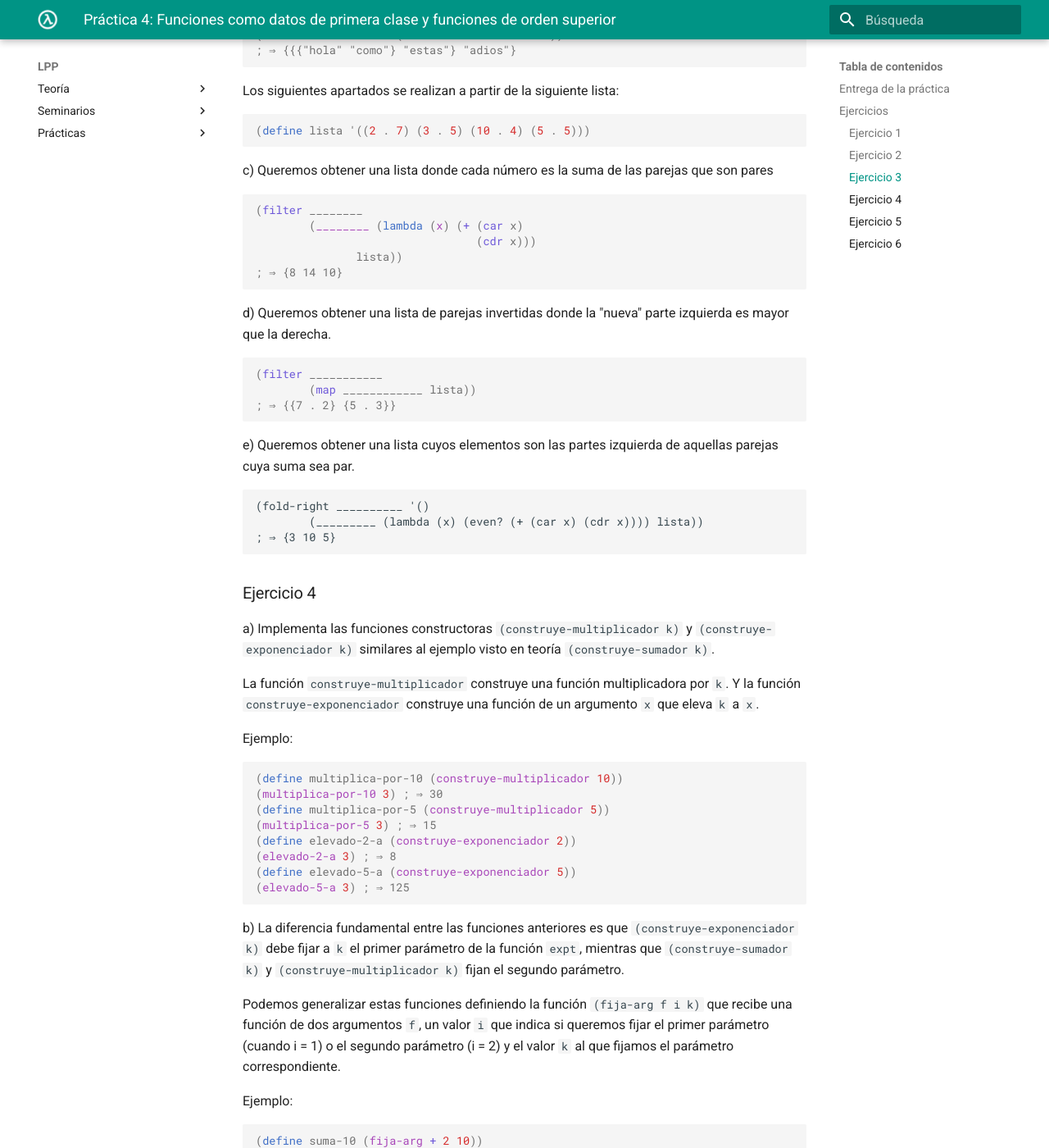
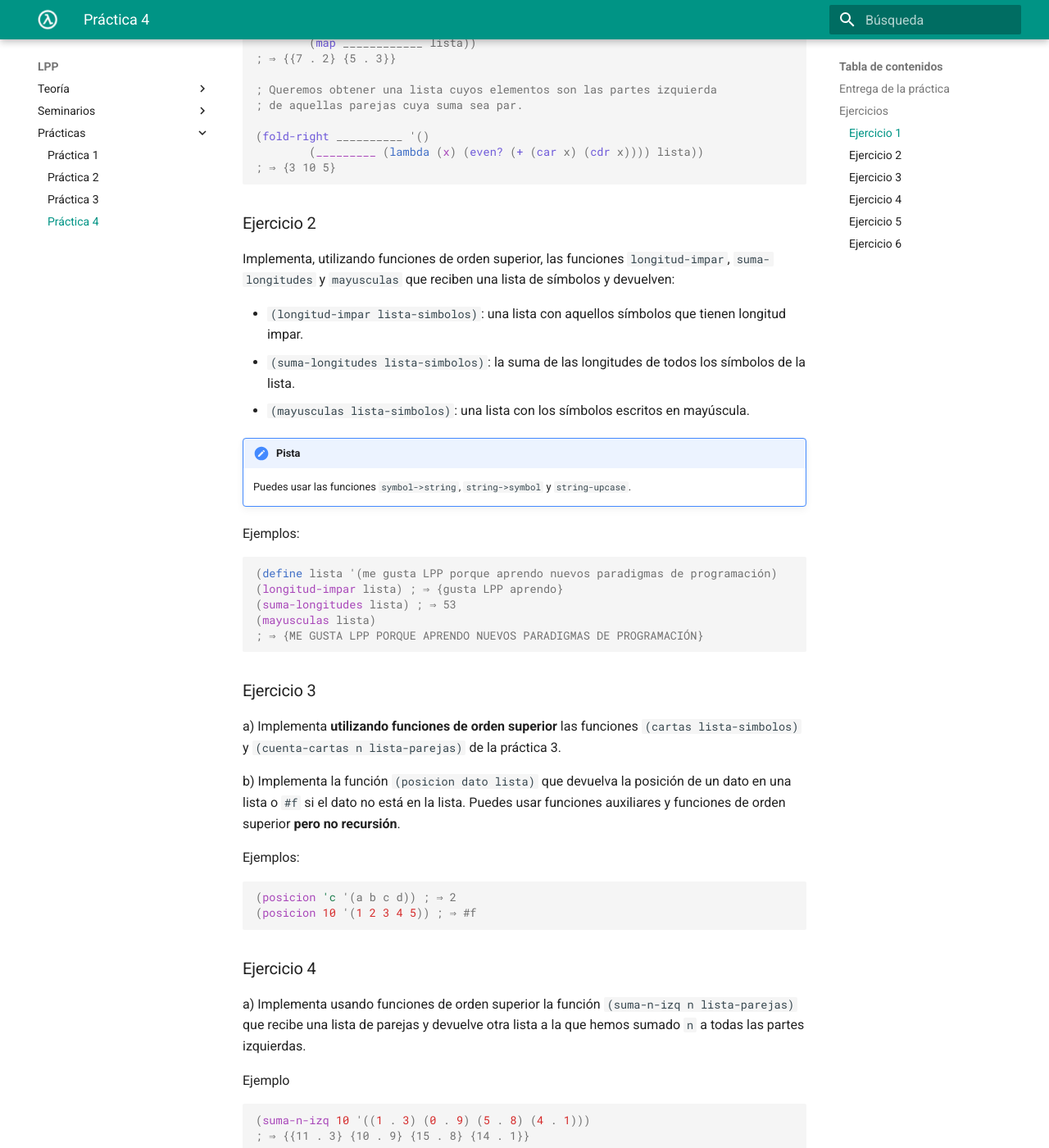
Before and after one commit to domingogallardo/apuntes-lpp, an MkDocs documentation site: the page built from docs/practicas/practica04/practica04.md, in a window 1280 px wide and 1400 px high, scrolled down 1468 px. Shown: the whole window at 82% size. Built offline with MkDocs 1.6.1 and Material for MkDocs 9.7.7, drawn with Linux system fonts in a browser that asks for light colours; some of the changed text lies outside the part shown.

Commit message:
Actualizada práctica 4

````diff
--- a/docs/practicas/practica04/practica04.md
+++ b/docs/practicas/practica04/practica04.md
@@ -16,6 +16,71 @@ solución debe incluir:
 
 ### Ejercicio 1 ###
 
+a) Indica qué devuelven las siguientes expresiones, sin utilizar el
+intérprete. Comprueba después si has acertado.
+
+```scheme
+(map (lambda (x)
+         (cond
+            ((symbol? x) (symbol->string x))
+            ((number? x) (number->string x))
+            ((boolean? x) (if x "#t" "#f"))
+            (else "desconocido"))) '(1 #t hola #f (1 . 2))) ; ⇒ ?
+
+(filter (lambda (x)
+            (equal? (string-ref (symbol->string x) 1) #\a)) '(alicante barcelona madrid almería)) ; ⇒ ?
+
+(fold-right (lambda (dato resultado) (cons dato resultado)) '() '(1 2 3 4 5)) ; ⇒ ?
+
+(fold-left (lambda (resultado dato) (cons dato resultado)) '() '(1 2 3 4 5)) ; ⇒ ?
+```
+
+b) Sin utilizar el intérprete DrRacket, rellena los siguientes huecos
+para obtener el resultado esperado. Después usa el intérprete para
+comprobar si has acertado.
+
+
+```scheme
+(______ list 0 '(1 2 3))
+; ⇒ {1 {2 {3 0}}}
+
+(______ list "hola" '("como" "estas" "adios"))
+; ⇒ {{{"hola" "como"} "estas"} "adios"}
+
+
+; Los siguientes ejercicios se realizan con esta
+; definición de lista
+
+(define lista '((2 . 7) (3 . 5) (10 . 4) (5 . 5)))
+
+
+; Queremos obtener una lista donde cada número es la suma de las
+; parejas que son pares
+
+(filter ________
+        (________ (lambda (x) (+ (car x)
+                                 (cdr x)))
+               lista))
+; ⇒ {8 14 10}
+
+; Queremos obtener una lista de parejas invertidas donde la "nueva"
+; parte izquierda es mayor que la derecha.
+
+(filter ___________
+        (map ____________ lista))
+; ⇒ {{7 . 2} {5 . 3}}
+
+; Queremos obtener una lista cuyos elementos son las partes izquierda
+; de aquellas parejas cuya suma sea par.
+
+(fold-right __________ '()
+        (_________ (lambda (x) (even? (+ (car x) (cdr x)))) lista))
+; ⇒ {3 10 5}
+```
+
+
+### Ejercicio 2 ###
+
 Implementa, utilizando funciones de orden superior, las funciones
 `longitud-impar`, `suma-longitudes` y `mayusculas` que reciben una
 lista de símbolos y devuelven:
@@ -27,141 +92,40 @@ lista de símbolos y devuelven:
 - `(mayusculas lista-simbolos)`: una lista con los símbolos escritos
   en mayúscula.
 
-**Pista**: Puedes usar las funciones `symbol->string`,
-`string->symbol` y `string-upcase`.
-
+!!!Hint "Pista"
+    Puedes usar las funciones `symbol->string`, `string->symbol` y
+    `string-upcase`.
 
 Ejemplos:
 
 ```scheme
-(longitud-impar '(me gusta LPP porque aprendo nuevos paradigmas de programación))
-; ⇒ {gusta LPP aprendo}
-(suma-longitudes '(me gusta LPP porque aprendo nuevos paradigmas de programación))
-; ⇒ 53
-(mayusculas '(me gusta LPP porque aprendo nuevos paradigmas de programación))
+(define lista '(me gusta LPP porque aprendo nuevos paradigmas de programación)
+(longitud-impar lista) ; ⇒ {gusta LPP aprendo}
+(suma-longitudes lista) ; ⇒ 53
+(mayusculas lista)
 ; ⇒ {ME GUSTA LPP PORQUE APRENDO NUEVOS PARADIGMAS DE PROGRAMACIÓN}
 ```
 
 
-### Ejercicio 2 ###
-
-Implementa utilizando funciones de orden las funciones
-`(resultados‐quiniela lista‐parejas)`, `(cuenta-resultados resultado
-lista-resultados)` y `(cuenta-resultados-lista lista-resultados)` de
-la práctica 3.
-
-
-
 ### Ejercicio 3 ###
 
-Sin utilizar el intérprete DrRacket, rellena los siguientes huecos
-para obtener el resultado esperado. Después usa el intérprete para
-comprobar si has acertado.
+a) Implementa **utilizando funciones de orden superior** las funciones
+`(cartas lista-simbolos)` y `(cuenta-cartas n lista-parejas)` de la
+práctica 3.
 
-a)
+b) Implementa la función `(posicion dato lista)` que devuelva la
+posición de un dato en una lista o `#f` si el dato no está en la
+lista. Puedes usar funciones auxiliares y funciones de orden
+superior **pero no recursión**.
+
+Ejemplos:
 
 ```scheme
-(______ list 0 '(1 2 3))
-; ⇒ {1 {2 {3 0}}}
+(posicion 'c '(a b c d)) ; ⇒ 2
+(posicion 10 '(1 2 3 4 5)) ; ⇒ #f
 ```
 
-
-b)
-
-```scheme
-(______ list "hola" '("como" "estas" "adios"))
-; ⇒ {{{"hola" "como"} "estas"} "adios"}
-```
-
-Los siguientes apartados se realizan a partir de la siguiente lista:
-
-```scheme
-(define lista '((2 . 7) (3 . 5) (10 . 4) (5 . 5)))
-```
-
-
-c) Queremos obtener una lista donde cada número es la suma de las
-parejas que son pares
-
-```scheme
-(filter ________
-        (________ (lambda (x) (+ (car x)
-                                 (cdr x)))
-               lista))
-; ⇒ {8 14 10}
-```
-
-
-d) Queremos obtener una lista de parejas invertidas donde la "nueva"
-parte izquierda es mayor que la derecha.
-
-```scheme
-(filter ___________
-        (map ____________ lista))
-; ⇒ {{7 . 2} {5 . 3}}
-```
-
-e) Queremos obtener una lista cuyos elementos son las partes izquierda
-de aquellas parejas cuya suma sea par.
-
-```
-(fold-right __________ '()
-        (_________ (lambda (x) (even? (+ (car x) (cdr x)))) lista))
-; ⇒ {3 10 5}
-```
-
-
-
 ### Ejercicio 4 ###
-
-a) Implementa las funciones constructoras `(construye-multiplicador k)` y
-`(construye-exponenciador k)` similares al ejemplo visto en teoría
-`(construye-sumador k)`.
-
-La función `construye-multiplicador` construye una función multiplicadora
-por `k`. Y la función `construye-exponenciador` construye una función de un
-argumento `x` que eleva `k` a `x`.
-
-
-Ejemplo:
-
-```scheme
-(define multiplica-por-10 (construye-multiplicador 10))
-(multiplica-por-10 3) ; ⇒ 30
-(define multiplica-por-5 (construye-multiplicador 5))
-(multiplica-por-5 3) ; ⇒ 15
-(define elevado-2-a (construye-exponenciador 2))
-(elevado-2-a 3) ; ⇒ 8
-(define elevado-5-a (construye-exponenciador 5))
-(elevado-5-a 3) ; ⇒ 125
-```
-
-
-b) La diferencia fundamental entre las funciones anteriores es que
-`(construye-exponenciador k)` debe fijar a `k` el primer parámetro de
-la función `expt`, mientras que `(construye-sumador k)` y
-`(construye-multiplicador k)` fijan el segundo parámetro.
-
-Podemos generalizar estas funciones definiendo la función
-`(fija-arg f i k)` que recibe una función de dos argumentos `f`, un
-valor `i` que indica si queremos fijar el primer parámetro (cuando
-i = 1) o el segundo parámetro (i = 2) y el valor `k` al que fijamos el
-parámetro correspondiente.
-
-Ejemplo:
-
-```scheme
-(define suma-10 (fija-arg + 2 10))
-(suma-10 8) ; ⇒ 18
-(define elevado-3-a (fija-arg expt 1 3))
-(elevado-3-a 5) ; ⇒ 243
-(define añade-asteriscos (fija-arg string-append 2 "****"))
-(añade-asteriscos "Hola") ; ⇒ "Hola****"
-(define precede-asteriscos (fija-arg string-append 1 "****"))
-(precede-asteriscos "Hola") ; ⇒ "****Hola"
-```
-
-### Ejercicio 5 ###
 
 
 a) Implementa usando funciones de orden superior la función `(suma-n-izq n
@@ -194,10 +158,62 @@ Ejemplo:
 ```
 
 
+### Ejercicio 5 ###
+
+a) Implementa las **funciones constructoras** `(construye-multiplicador k)` y
+`(construye-exponenciador k)` similares al ejemplo visto en teoría
+`(construye-sumador k)`.
+
+La función `construye-multiplicador` construye una función multiplicadora
+por `k`. Y la función `construye-exponenciador` construye una función de un
+argumento `x` que eleva `k` a `x`.
+
+
+Ejemplo:
+
+```scheme
+(define multiplica-por-10 (construye-multiplicador 10))
+(multiplica-por-10 3) ; ⇒ 30
+(define multiplica-por-5 (construye-multiplicador 5))
+(multiplica-por-5 3) ; ⇒ 15
+(define elevado-2-a (construye-exponenciador 2))
+(elevado-2-a 3) ; ⇒ 8
+(define elevado-5-a (construye-exponenciador 5))
+(elevado-5-a 3) ; ⇒ 125
+```
+
+b) Queremos definir una función constructora que obtenga una **función
+segura** a partir de otra función, como en el ejemplo de teoría. Pero
+en este caso queremos que la función a convertir en segura sea una
+función de dos argumentos.
+
+Define la función `(construye-segura-2 f p)` que recibe una
+función `f` de dos argumentos y un predicado `p` también de dos
+argumentos y que devuelva una versión segura de la función en la que
+antes de invocarla se debe comprobar si los argumentos cumplen el
+predicado.
+
+Pruébala con las funciones `es-prefijo?` de la práctica anterior,
+`append` y alguna otra función que se te ocurra. Para que la prueba
+funcione correctamente deberás completar también la expresión lambda.
+
+Ejemplos de uso:
+
+```scheme
+(define es-prefijo-segura? (construye-segura-2 (lambda (x y) _________) es-prefijo?))
+(define append-segura (construye-segura-2 (lambda (x y) _______) append))
+
+(es-prefijo-segura? "pre" "prefijo") ; ⇒ #t
+(es-prefijo-segura? "pre" "p") ; ⇒ 'error
+(append-segura '(1 2 3) '(4 5)) ; ⇒ '(1 2 3 4 5)
+(append-segura '(1 2 3) 4) ; ⇒ 'error
+```
+
+
 ### Ejercicio 6 ###
 
-a) Utilizando una composición de las funciones de orden superior
-`fold-right` y `map`, implementa la función `(cadena-mayor lista)` que
+a) Utilizando una **composición de las funciones de orden superior
+`fold-right` y `map`**, implementa la función `(cadena-mayor lista)` que
 recibe un lista de cadenas y devuelve una pareja con la cadena de
 mayor longitud y dicha longitud.  En el caso de que haya más de una
 cadena con la máxima longitud, se devolverá la última de ellas que
@@ -219,8 +235,8 @@ argumentos sobre dos listas. Por ejemplo:
 ```
 
 Implementa la función `(filtra-simbolos lista-simbolos lista-num)` de
-de la práctica 3, usando una composición de funciones en las que se
-use `map` como en el ejemplo anterior.
+de la práctica 3, usando **una composición de funciones en las que se
+use `map`** como en el ejemplo anterior.
 
 
 ----
--- a/mkdocs.yml
+++ b/mkdocs.yml
@@ -17,7 +17,7 @@ nav:
    - 'Práctica 1': 'practicas/practica01/practica01.md'
    - 'Práctica 2': 'practicas/practica02/practica02.md'
    - 'Práctica 3': 'practicas/practica03/practica03.md'
-#   - 'Práctica 4': 'practicas/practica04/practica04.md'
+   - 'Práctica 4': 'practicas/practica04/practica04.md'
 #   - 'Práctica 5': 'practicas/practica05/practica05.md'
 #   - 'Práctica 6': 'practicas/practica06/practica06.md'
 #   - 'Práctica 7': 'practicas/practica07/practica07.md'
````
